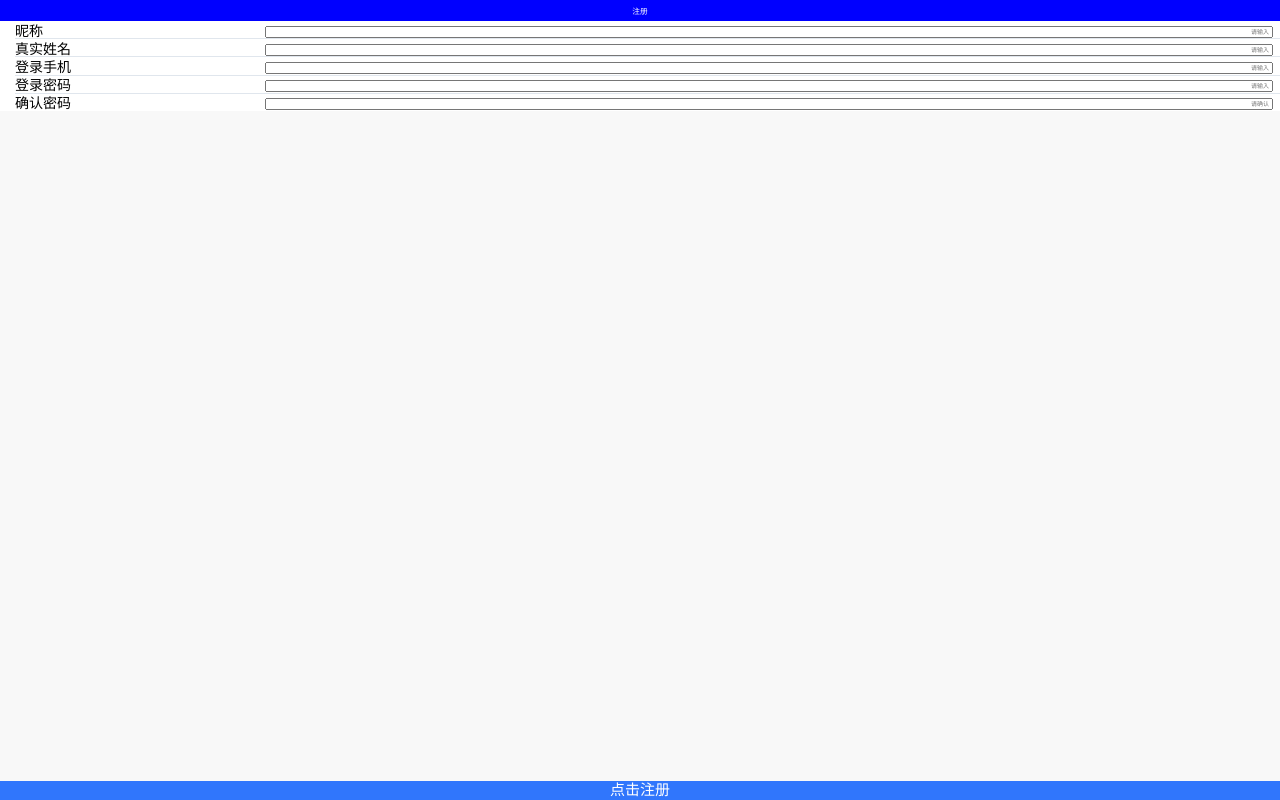
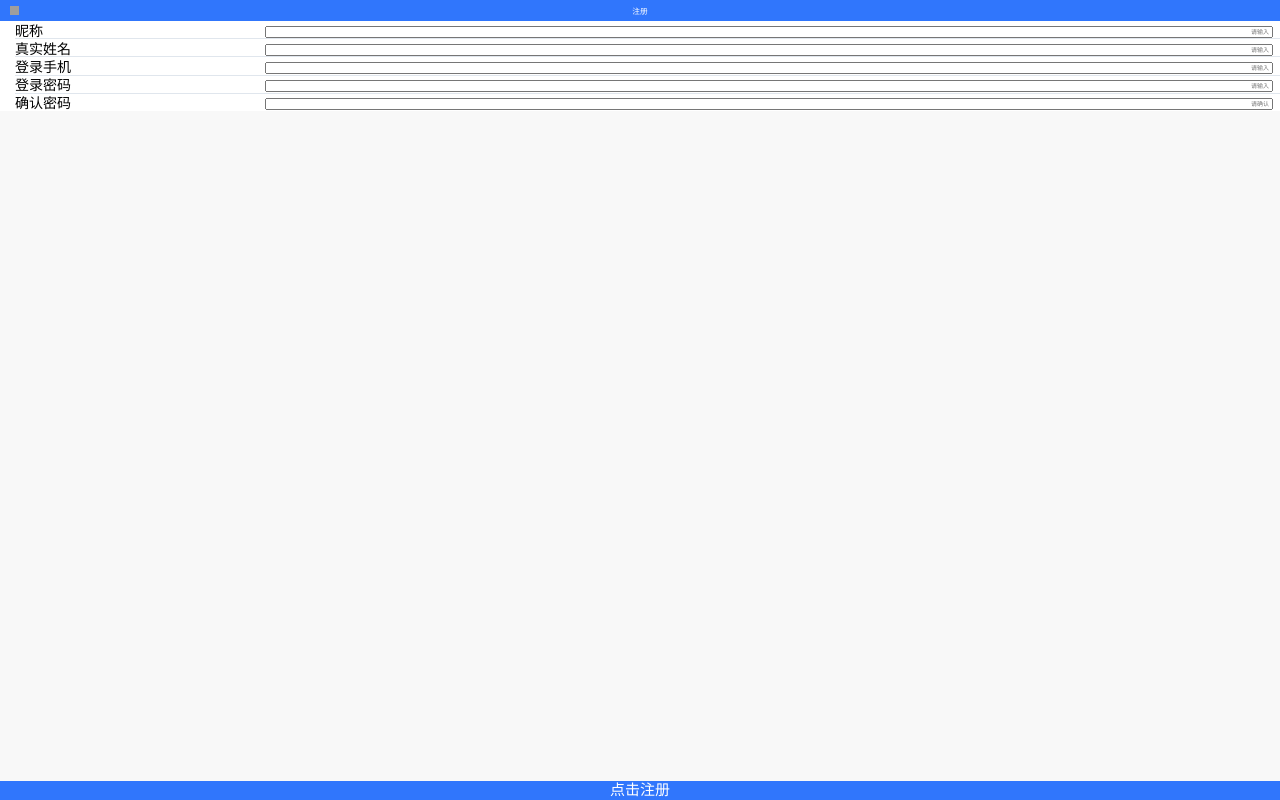
Before and after one commit to mangocafe/js-h5-vue, a Vue app: page /register in a window 1280 px wide. Built offline with nearby package versions, Linux system fonts and the light colour scheme; no server answers; sample sign-in values are in the browser's storage; grey boxes are pictures that could not be loaded.

Commit message:
显示返回按钮

```diff
--- a/src/App.vue
+++ b/src/App.vue
@@ -1,6 +1,6 @@
 <template>
   <div id="app">
-    <com-header :title="title"/>
+    <com-header :isShowBack="isShowBack" :title="title"/>
     <div class="content">
       <transition :name="transitionName">
         <router-view/>
@@ -49,6 +49,9 @@ export default {
     }),
     isShowTabbar() {
       return this.$route.meta.isTab;
+    },
+    isShowBack() {
+      return this.$route.meta.level > 1;
     },
   },
   watch: {
--- a/src/components/Header.vue
+++ b/src/components/Header.vue
@@ -1,31 +1,64 @@
 <template>
   <div class="header-container">
+    <div v-show="isShowBack" class="img-wrap" @click="goBack">
+      <img class="back-icon" :src="backIcon"/>
+    </div>
     <div class="title-wrap">{{title}}</div>
   </div>
 </template>
 
 <script>
+import backIcon from '../assets/img/back.png';
+
 export default {
-  name: 'Header',
   props: {
-    title: String,
+    title: {
+      type: String,
+      default: '',
+    },
+    backIcon: {
+      type: String,
+      default: backIcon,
+    },
+    isShowBack: {
+      type: Boolean,
+      default: false,
+    },
+  },
+  methods: {
+    goBack() {
+      this.$router.go(-1);
+    },
   },
 };
 </script>
 
-<style scoped lang="scss">
-@function px2rem($px, $base-font-size: 75px) {
-  @return ($px / $base-font-size) * 1rem;
-}
+<style lang="scss" >
+  @import "../assets/css/common";
 
   .header-container {
     height: px2rem(100px);
     width: 100%;
-  background: blue;
-  color: #fff;
+    background: $bgblue;
+    color: $fontfff;
     display: flex;
     align-items: center;
     justify-content: center;
+
+    .img-wrap {
+      position: fixed;
+      left: 10px;
+      .back-icon {
+        width: px2rem(40px);
+        height: px2rem(44px);
+      }
+    }
+
+    .add-wrap {
+      position: fixed;
+      right: 10px;
+      font-size: px2rem(56px);
+    }
 
     .title-wrap {
       text-align: center;
--- a/src/views/Login.vue
+++ b/src/views/Login.vue
@@ -25,7 +25,7 @@ export default {
   methods: {
     ...mapActions(['setToken', 'setUserInfo']),
     goRegister() {
-      this.$router.replace({ name: 'register' });
+      this.$router.push({ name: 'register' });
     },
     toast(str) {
       this.$createToast({
--- a/src/views/Register.vue
+++ b/src/views/Register.vue
@@ -55,6 +55,7 @@ export default {
       const {
         realname, password, confirmPass, mobile,
       } = params;
+
       if (!/^\d{11}$/.test(mobile) || !mobile) {
         this.toast('手机号码有误，请重填');
         return;
@@ -73,7 +74,7 @@ export default {
       }
       delete params[confirmPass];
       api.register(params).then((res) => {
-        if (res.data.code === 200) {
+        if (res.data.code === 0) {
           const fomatToken = `Bearer ${res.data.data.token}`;
           this.setToken(fomatToken);
           this.setUserInfo(res.data.data.userInfo);
```
Also changed, not shown: .eslintrc.js. Lines whose indentation alone changed are shown as unchanged.
